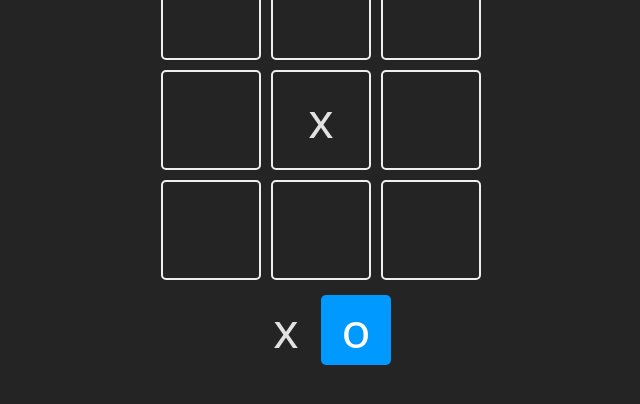
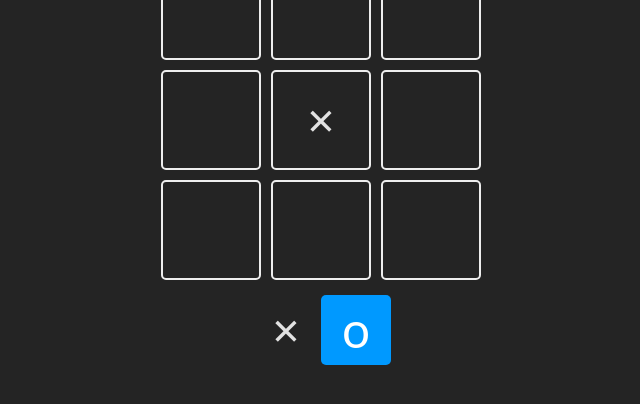
Before and after one commit to NicolasLLans/TatetiConReact, a React (Vite) app in the folder Tateti-en-React/: page / in a window 1280 px wide. Both pictures are taken after a click on the element 640 px from the left and 372 px from the top of the page. Shown: the part 252-656 px from the top of the page, without its empty margins (319-959 px from the left). Built offline with nearby package versions, Linux system fonts and the light colour scheme.

Commit message:
mejora en el codigo, ordene componentes, constantes y logica

```diff
--- a/Tateti-en-React/src/App.jsx
+++ b/Tateti-en-React/src/App.jsx
@@ -2,36 +2,10 @@
 import './App.css'
 import './index.css'
 import confetti from 'canvas-confetti'
-
-const TURNS = {
-  X: 'x',
-  O: 'o'
-}
-
-const Square = ({ children, isSelected, updateBoard, index }) => {
-  const className = `square ${isSelected ? 'is-selected' : ''}`
-
-  const handleClick = () => {
-    updateBoard(index)
-  }
-
-  return (
-    <div onClick={handleClick} className={className}>
-      {children}
-    </div>
-  )
-}
-
-const WINNER_COMBOS = [
-  [0, 1, 2],
-  [3, 4, 5],
-  [6, 7, 8],
-  [0, 3, 6],
-  [1, 4, 7],
-  [2, 5, 8],
-  [0, 4, 8],
-  [2, 4, 6]
-]
+import { Square } from './components/Square.jsx'
+import { TURNS} from './constants.js'
+import { checkWinnerFrom, checkEndGame } from './logic/board'
+import { WinnerModal } from './components/WinnerModal'
 
 function App() {
 
@@ -39,29 +13,10 @@
   const [turn, setTurn] = useState(TURNS.X)
   const [winner, setWinner] = useState(null)
 
-  const checkWinner = (boardToCheck) => {
-    for (const combo of WINNER_COMBOS) {
-      const [a, b, c] = combo
-      if (
-        boardToCheck[a] &&
-        boardToCheck[a] === boardToCheck[b] &&
-        boardToCheck[a] === boardToCheck[c]
-      ) {
-        return boardToCheck[a]
-      }
-    }
-
-    return null
-  }
-
   const resetGame = () => {
     setBoard(Array(9).fill(null))
     setTurn(TURNS.X)
     setWinner(null)
-  }
-
-  const checkEndGame = (newBoard) => {
-    return newBoard.every((square) => square !== null)
   }
 
   const updateBoard = (index) => {
@@ -76,7 +31,7 @@
     const newTurn = turn === TURNS.X ? TURNS.O : TURNS.X
     setTurn(newTurn)
     // revisar si hay ganador
-    const newWinner = checkWinner(newBoard)
+    const newWinner = checkWinnerFrom(newBoard)
     if (newWinner) {
       confetti()
       setWinner(newWinner)
@@ -114,29 +69,10 @@
         </Square>
       </section>
 
-      {
-        winner !== null && (
-          <section className='winner'>
-            <div className='text'>
-              <h2>
-                {
-                  winner === false
-                    ? 'Empate'
-                    : 'Gano:'
-                }
-              </h2>
-
-              <header className='win'>
-                {winner && <Square>{winner}</Square>}
-              </header>
-
-              <footer>
-                <button onClick={resetGame}>Empezar de nuevo</button>
-              </footer>
-            </div>
-          </section>
-        )
-      }
+      <WinnerModal
+      winner={winner}
+      resetGame={resetGame}
+       />
     </main>
   )
 }
--- /dev/null
+++ b/Tateti-en-React/src/components/Square.jsx
@@ -0,0 +1,13 @@
+export const Square = ({ children, isSelected, updateBoard, index }) => {
+      const className = `square ${isSelected ? 'is-selected' : ''}`
+
+      const handleClick = () => {
+        updateBoard(index)
+      }
+
+      return (
+        <div onClick={handleClick} className={className}>
+          {children}
+        </div>
+      )
+    }
--- /dev/null
+++ b/Tateti-en-React/src/components/WinnerModal.jsx
@@ -0,0 +1,22 @@
+import { Square } from "./Square"
+
+export function WinnerModal({winner, resetGame}) {
+  if (winner === null) return null
+
+  const winnerText = winner === false ? 'Empate' : 'Gano:'
+
+  return (
+    <section className='winner'>
+      <div className='text'>
+        <h2>{winnerText}</h2>
+        <header className='win'>
+          {winner && <Square>{winner}</Square>}
+        </header>
+
+        <footer>
+          <button onClick={resetGame}>Empezar de nuevo</button>
+        </footer>
+      </div>
+    </section>
+  )
+}
--- /dev/null
+++ b/Tateti-en-React/src/constants.js
@@ -0,0 +1,15 @@
+export const TURNS = {
+  X: '×',
+  O: 'o'
+}
+
+export const WINNER_COMBOS = [
+  [0, 1, 2],
+  [3, 4, 5],
+  [6, 7, 8],
+  [0, 3, 6],
+  [1, 4, 7],
+  [2, 5, 8],
+  [0, 4, 8],
+  [2, 4, 6]
+]
--- /dev/null
+++ b/Tateti-en-React/src/logic/board.js
@@ -0,0 +1,20 @@
+import { WINNER_COMBOS } from "../constants"
+
+export const checkWinnerFrom = (boardToCheck) => {
+  for (const combo of WINNER_COMBOS) {
+    const [a, b, c] = combo
+    if (
+      boardToCheck[a] &&
+      boardToCheck[a] === boardToCheck[b] &&
+      boardToCheck[a] === boardToCheck[c]
+    ) {
+      return boardToCheck[a]
+    }
+  }
+
+  return null
+}
+
+export const checkEndGame = (newBoard) => {
+  return newBoard.every((square) => square !== null)
+}
```
